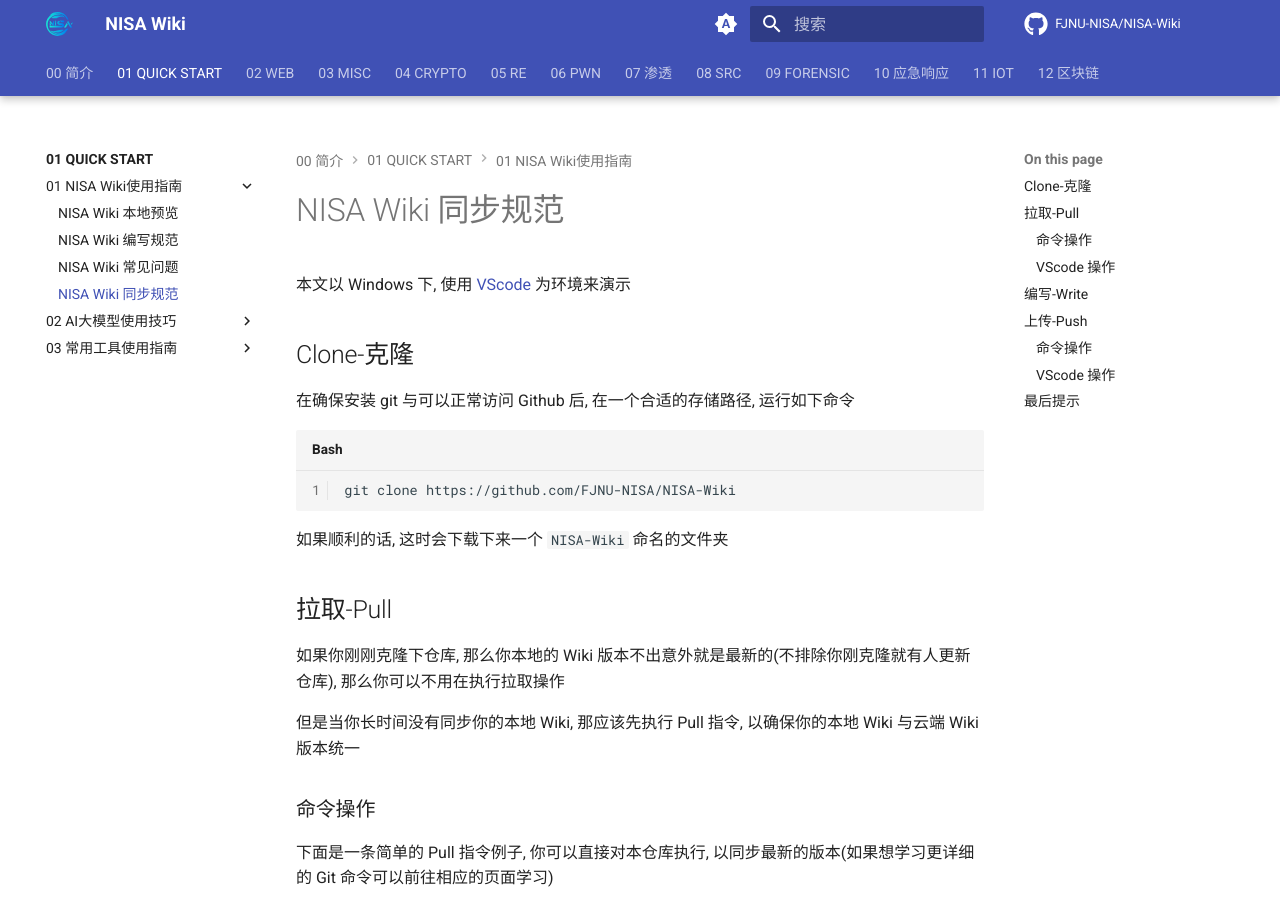
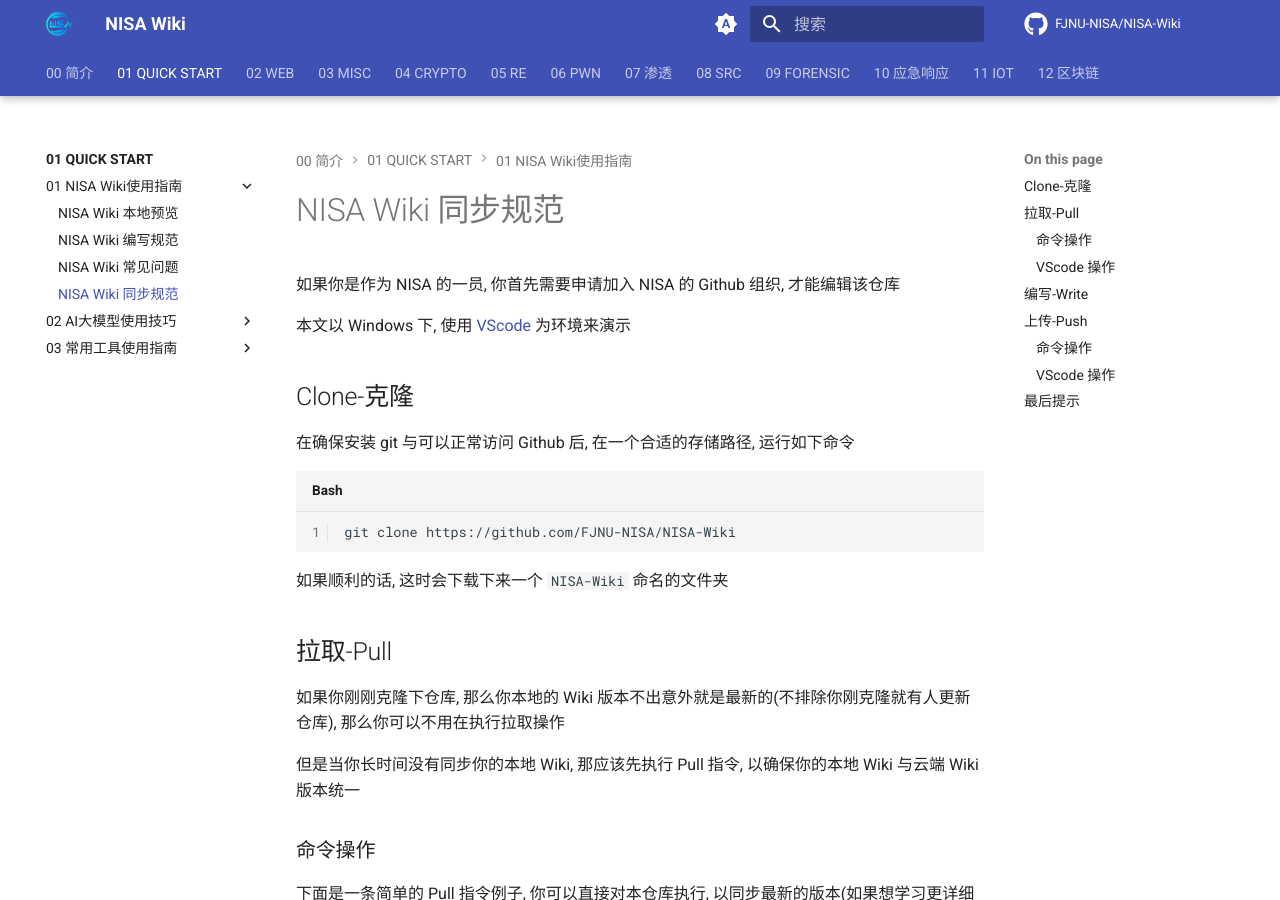
Before and after one commit to FJNU-NISA/NISA-Wiki, an MkDocs documentation site: the page built from docs/01-QUICK START/01-NISA Wiki使用指南/04-NISA Wiki 同步规范.md, in a window 1280 px wide and 900 px high. Built offline with MkDocs 1.6.1 and Material for MkDocs 9.7.7, drawn with Linux system fonts in a browser that asks for light colours; comment, search, counter and statistics services are not loaded.

Commit message:
完善同步指南

```diff
--- a/docs/01-QUICK START/01-NISA Wiki使用指南/04-NISA Wiki 同步规范.md
+++ b/docs/01-QUICK START/01-NISA Wiki使用指南/04-NISA Wiki 同步规范.md
@@ -1,4 +1,6 @@
 # NISA Wiki 同步规范
+
+如果你是作为 NISA 的一员, 你首先需要申请加入 NISA 的 Github 组织, 才能编辑该仓库
 
 本文以 Windows 下, 使用 [VScode](https://code.visualstudio.com/) 为环境来演示
 
```
